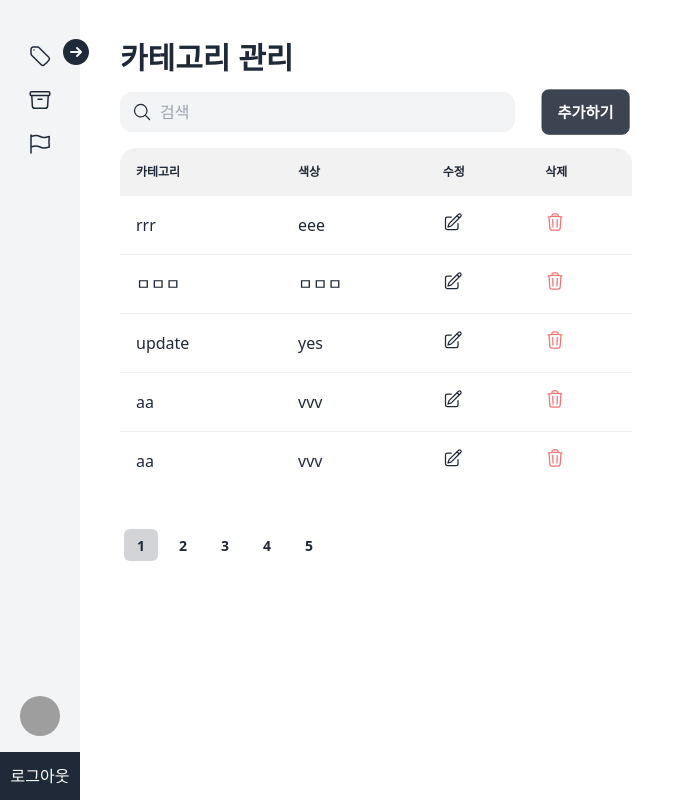
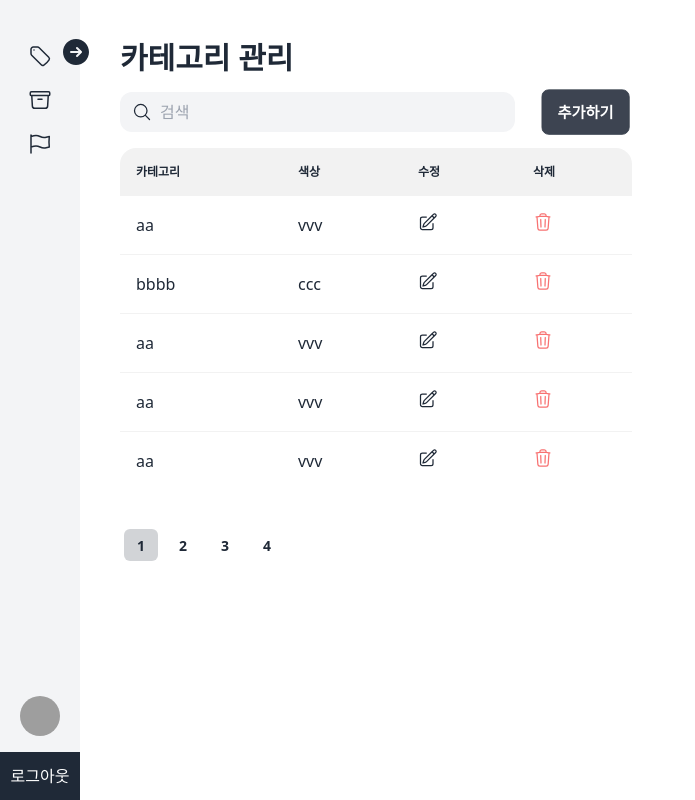
Before and after one commit to minjidev/devgram-frontend, a React (Vite) app: page /admin/categories in a window 1280 px wide. Shown: the whole page, without its empty margins (0-695 px from the left). Built offline with nearby package versions, Linux system fonts and the light colour scheme; data requests are answered from the project's data file; grey boxes are pictures that could not be loaded.

Commit message:
Add delete function to table using react-query

```diff
--- a/jsconfig.json
+++ b/jsconfig.json
@@ -4,7 +4,8 @@
         "paths": {
             "@components/*": ["src/components/*"],
             "@pages/*": ["src/pages/*"],
-            "@hooks/*": ["src/hooks/*"]
+            "@hooks/*": ["src/hooks/*"],
+            "@style/*": ["src/style.js"]
         }
     }
 }
--- a/json-server/db.json
+++ b/json-server/db.json
@@ -17,26 +17,6 @@
     "name": "typicode"
   },
   "category": [
-    {
-      "name": "rrr",
-      "color": "eee",
-      "id": 1
-    },
-    {
-      "name": "ㅁㅁㅁ",
-      "color": "ㅁㅁㅁ",
-      "id": 2
-    },
-    {
-      "name": "update",
-      "color": "yes",
-      "id": 3
-    },
-    {
-      "name": "aa",
-      "color": "vvv",
-      "id": 4
-    },
     {
       "name": "aa",
       "color": "vvv",
@@ -126,6 +106,11 @@
       "name": "dd",
       "color": "dd",
       "id": 22
+    },
+    {
+      "name": "new",
+      "color": "newcolor",
+      "id": 23
     }
   ]
 }
--- a/src/components/Admin/AdminDashBoard.jsx
+++ b/src/components/Admin/AdminDashBoard.jsx
@@ -5,7 +5,6 @@ import AdminManageProducts from "@pages/Admin/AdminManageProducts";
 import AdminManageReports from "@pages/Admin/AdminManageReports";
 
 function AdminDashBoard({ open }) {
-    console.log("open in dashboard: ", open);
     return (
         <div
             className={`p-3 duration-300 ml-20 ${
--- a/src/components/Admin/EditableRow.jsx
+++ b/src/components/Admin/EditableRow.jsx
@@ -2,23 +2,26 @@ import React, { useState } from "react";
 import { useEditCategoryData } from "@hooks/useCategoriesData";
 import { CheckIcon, XMarkIcon } from "@heroicons/react/24/outline";
 
-function EditableRow({ editID, onEditClick }) {
+function EditableRow({ data, onEditClick }) {
     const { mutate } = useEditCategoryData();
     const [editedData, setEditedData] = useState({
-        id: 0,
-        category: "",
-        color: "",
+        id: data.id,
+        category: data.name,
+        color: data.color,
     });
 
     const getInputData = (e) => {
         const newData = { ...editedData };
         newData[e.target.id] = e.target.value;
         setEditedData(newData);
-        console.log(editedData);
     };
 
-    const handleEdit = (e) => {
-        mutate({ id: editID, editedData: editedData });
+    const handleEdit = () => {
+        mutate({ id: data.id, editedData: editedData });
+        onEditClick(-1);
+    };
+
+    const handleCancel = () => {
         onEditClick(-1);
     };
 
@@ -29,7 +32,6 @@ function EditableRow({ editID, onEditClick }) {
                     type="text"
                     id="category"
                     name="category"
-                    required
                     placeholder="카테고리 입력"
                     className="h-10 text-thin text-sm border rounded w-full p-3 mt-2 outfocus:outline-0 focus:outline-gray-300"
                     onChange={(e) => getInputData(e)}
@@ -41,7 +43,6 @@ function EditableRow({ editID, onEditClick }) {
                     type="text"
                     id="color"
                     name="color"
-                    required
                     placeholder="색상 입력"
                     className="h-10 text-thin text-sm border rounded w-full p-3 mt-2 outfocus:outline-0 focus:outline-gray-300"
                     onChange={(e) => getInputData(e)}
@@ -58,7 +59,11 @@ function EditableRow({ editID, onEditClick }) {
                 </button>
             </td>
             <td>
-                <button type="button" className="btn btn-squre btn-xs">
+                <button
+                    type="button"
+                    className="btn btn-squre btn-xs"
+                    onClick={handleCancel}
+                >
                     <XMarkIcon className="w-5 h-5" />
                 </button>
             </td>
--- a/src/components/Admin/ReadOnlyRow.jsx
+++ b/src/components/Admin/ReadOnlyRow.jsx
@@ -1,18 +1,24 @@
 import React from "react";
 import { PencilSquareIcon, TrashIcon } from "@heroicons/react/24/outline";
+import { useDeletecategoryData } from "@hooks/useCategoriesData";
 
-function ReadOnlyRow({ data, onEditClick }) {
+function ReadOnlyRow({ data, handleEdit }) {
+    const { mutate } = useDeletecategoryData();
+    const handleDelete = (id) => {
+        console.log("data.id : ", data.id);
+        mutate({ id: id });
+    };
     return (
         <tr key={data.id}>
             <td>{data.name}</td>
             <td>{data.color}</td>
             <td>
-                <button type="button" onClick={() => onEditClick(data)}>
+                <button type="button" onClick={() => handleEdit(data)}>
                     <PencilSquareIcon className="w-5 h-5 hover:text-gray-500" />
                 </button>
             </td>
             <td>
-                <button>
+                <button type="button" onClick={() => handleDelete(data.id)}>
                     <TrashIcon className="w-5 h-5 text-error" />
                 </button>
             </td>
--- a/src/hooks/useCategoriesData.js
+++ b/src/hooks/useCategoriesData.js
@@ -22,8 +22,8 @@ const updateCategory = ({ id, editedData }) => {
 };
 
 // 카테고리 delete
-const deleteCategory = (data) => {
-    return axios.delete(`${API_URL}/${data.id}`, data);
+const deleteCategory = ({ id }) => {
+    return axios.delete(`${API_URL}/${id}`, id);
 };
 
 /* custom hooks */
@@ -35,7 +35,7 @@ export const useAddCategoryData = () => {
     const queryClient = useQueryClient();
     return useMutation(addCategory, {
         // mutation 이 성공하면 실행
-        onSuccess: (data) => {
+        onSuccess: () => {
             queryClient.invalidateQueries("categories");
             // update query cache
             // queryClient.setQueryData("categories", (prevData) => {
@@ -48,7 +48,7 @@ export const useAddCategoryData = () => {
 export const useEditCategoryData = () => {
     const queryClient = useQueryClient();
     return useMutation(updateCategory, {
-        onSuccess: (data) => {
+        onSuccess: () => {
             queryClient.invalidateQueries("categories");
         },
     });
@@ -56,7 +56,7 @@ export const useEditCategoryData = () => {
 export const useDeletecategoryData = () => {
     const queryClient = useQueryClient();
     return useMutation(deleteCategory, {
-        onSuccess: (data) => {
+        onSuccess: () => {
             queryClient.invalidateQueries("categories");
         },
     });
--- a/src/pages/Admin/AdminManageCategories.jsx
+++ b/src/pages/Admin/AdminManageCategories.jsx
@@ -1,46 +1,11 @@
 import React, { Fragment, useEffect, useState } from "react";
 import { MagnifyingGlassIcon, PlusIcon } from "@heroicons/react/24/outline";
-import tw from "tailwind-styled-components";
 import AddModal from "@components/Admin/AddModal";
+import ReadOnlyRow from "@components/Admin/ReadOnlyRow";
+import EditableRow from "@components/Admin/EditableRow";
 import Pagination from "@components/Admin/Pagination";
 import { useCategoriesData } from "@hooks/useCategoriesData";
-import ReadOnlyRow from "@components/Admin/ReadOnlyRow";
-import EditableRow from "@components/Admin/EditableRow";
-
-const SearchContainer = tw.div`
-flex
-items-center
-justify-between
-w-full max-w-lg
-text-base
-text-normal
-focus-within:text-gray-800
-`;
-
-const Input = tw.input`
-    bg-gray-100
-    p-3
-    pl-10
-    h-10
-    text-sm
-    font-normal
-    sm:text-base
-    rounded-xl
-    flex-1
-    w-full
-    text-black
-    outfocus:outline-0 focus:outline-gray-300
-`;
-
-const Table = tw.table`
-    table
-    table-auto
-    w-full
-    max-w-lg
-    my-3
-    text-base
-    font-normal
-`;
+import { SearchContainer, Input, Table } from "@style";
 
 function AdminManageCategories() {
     const [query, setQuery] = useState("");
@@ -52,9 +17,8 @@ function AdminManageCategories() {
     const lastIndex = currentPage * itemsPerPage;
     const firstIndex = lastIndex - itemsPerPage;
     const [editID, setEditID] = useState(null);
-    // api get
     const { data, isLoading, error } = useCategoriesData();
-    if (isLoading) return <h2>Loading...</h2>;
+    if (isLoading) return <h2>Loading...</h2>; // skeleton으로 변경
     if (error) return <h2>{error.message}</h2>;
 
     const filterComponent = (data) => {
@@ -82,7 +46,7 @@ function AdminManageCategories() {
         lastIndex
     );
 
-    const onEditClick = (data) => {
+    const handleEdit = (data) => {
         setEditID(data.id);
     };
 
@@ -128,7 +92,6 @@ function AdminManageCategories() {
                 </button>
             </SearchContainer>
             {/* 테이블 */}
-
             <form className="overflow-auto">
                 <Table>
                     <thead>
@@ -144,13 +107,13 @@ function AdminManageCategories() {
                             <Fragment key={data.id}>
                                 {editID === data.id ? (
                                     <EditableRow
-                                        editID={editID}
-                                        onEditClick={onEditClick}
+                                        data={data}
+                                        handleEdit={handleEdit}
                                     />
                                 ) : (
                                     <ReadOnlyRow
                                         data={data}
-                                        onEditClick={onEditClick}
+                                        handleEdit={handleEdit}
                                     />
                                 )}
                             </Fragment>
--- /dev/null
+++ b/src/style.js
@@ -0,0 +1,36 @@
+import tw from "tailwind-styled-components";
+
+export const SearchContainer = tw.div`
+flex
+items-center
+justify-between
+w-full max-w-lg
+text-base
+text-normal
+focus-within:text-gray-800
+`;
+
+export const Input = tw.input`
+    bg-gray-100
+    p-3
+    pl-10
+    h-10
+    text-sm
+    font-normal
+    sm:text-base
+    rounded-xl
+    flex-1
+    w-full
+    text-black
+    outfocus:outline-0 focus:outline-gray-300
+`;
+
+export const Table = tw.table`
+    table
+    table-auto
+    w-full
+    max-w-lg
+    my-3
+    text-base
+    font-normal
+`;
--- a/vite.config.js
+++ b/vite.config.js
@@ -8,6 +8,7 @@ export default defineConfig({
             "@pages": path.resolve(__dirname, "./src/pages"),
             "@components": path.resolve(__dirname, "./src/components"),
             "@hooks": path.resolve(__dirname, "./src/hooks"),
+            "@style": path.resolve(__dirname, "./src/style.js"),
         },
     },
     plugins: [react()],
```
